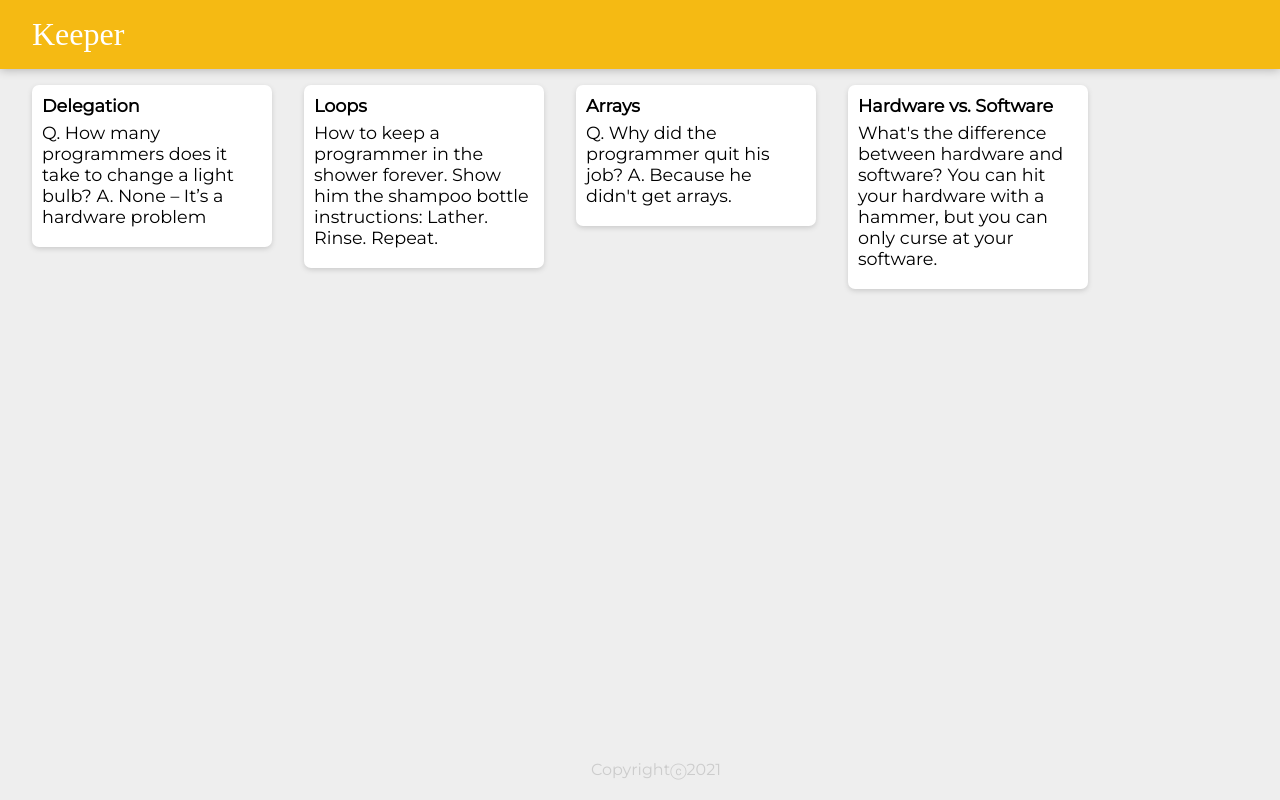
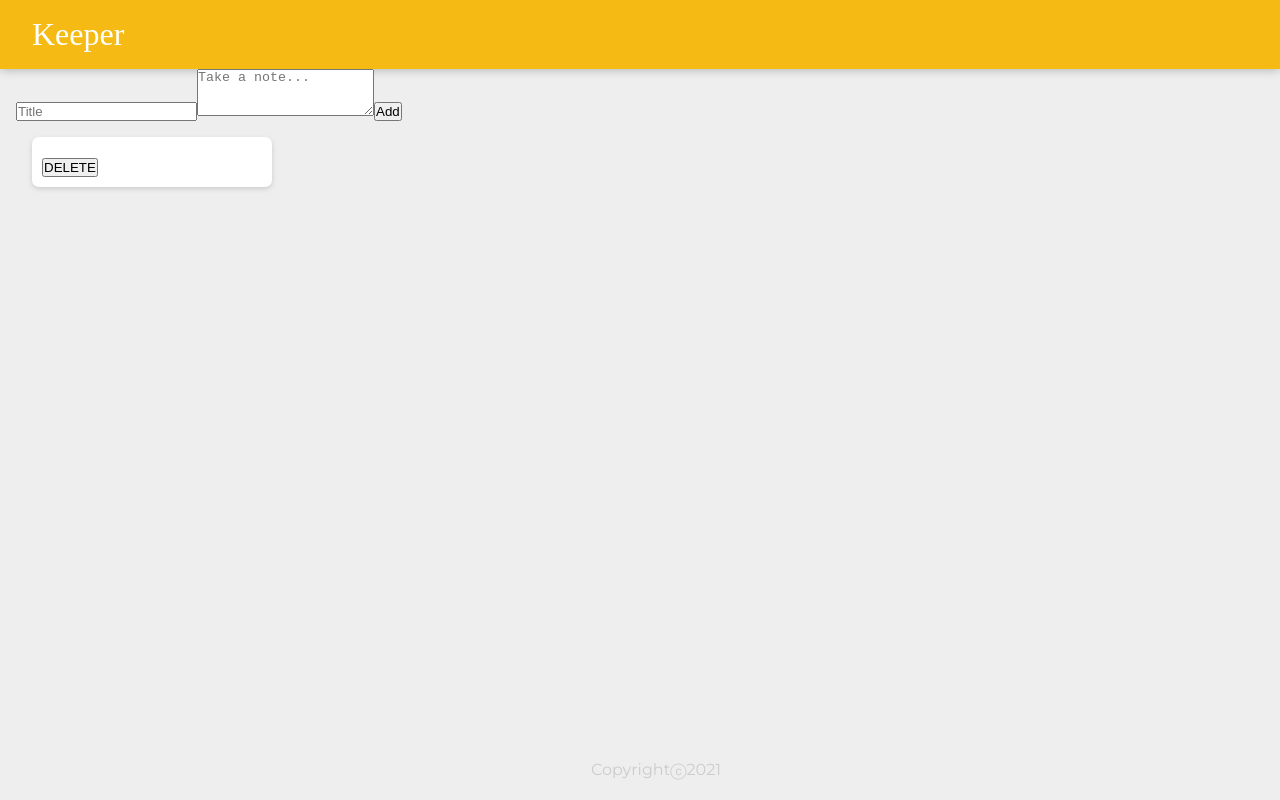
Before and after one commit to Shreyas-hacker/apps, a React (Create React App) app: page / in a window 1280 px wide. Built offline with nearby package versions, Linux system fonts and the light colour scheme; a web font is replaced by a local one.

Commit message:
added a area to make notes and delete notes

```diff
--- a/src/components/App.jsx
+++ b/src/components/App.jsx
@@ -3,13 +3,15 @@ import React from "react";
 import Header from "./Header";
 import Note from "./Note";
 import Footer from "./Footer";
-import notes from "../notes";
+import CreateArea from "./CreateArea";
+
 
 function App(){
     return (
         <div>
             <Header />
-            {notes.map(note=><Note key={note.key} title={note.title} content={note.content}/>)}
+            <CreateArea />
+            <Note />
             <Footer />
         </div>
     );
--- /dev/null
+++ b/src/components/CreateArea.jsx
@@ -0,0 +1,15 @@
+import React from "react";
+
+function CreateArea() {
+  return (
+    <div>
+      <form>
+        <input name="title" placeholder="Title" />
+        <textarea name="content" placeholder="Take a note..." rows="3" />
+        <button>Add</button>
+      </form>
+    </div>
+  );
+}
+
+export default CreateArea;
--- a/src/components/Note.jsx
+++ b/src/components/Note.jsx
@@ -7,6 +7,7 @@ function Note(props){
         <div className="note">
             <h1>{props.title}</h1>
             <p>{props.content}</p>
+            <button>DELETE</button>
         </div>
     );
 }
--- a/src/notes.js
+++ /dev/null
@@ -1,28 +0,0 @@
-const notes = [
-    {
-      key: 1,
-      title: "Delegation",
-      content:
-        "Q. How many programmers does it take to change a light bulb? A. None – It’s a hardware problem"
-    },
-    {
-      key: 2,
-      title: "Loops",
-      content:
-        "How to keep a programmer in the shower forever. Show him the shampoo bottle instructions: Lather. Rinse. Repeat."
-    },
-    {
-      key: 3,
-      title: "Arrays",
-      content:
-        "Q. Why did the programmer quit his job? A. Because he didn't get arrays."
-    },
-    {
-      key: 4,
-      title: "Hardware vs. Software",
-      content:
-        "What's the difference between hardware and software? You can hit your hardware with a hammer, but you can only curse at your software."
-    }
-  ];
-
-  export default notes;
```
